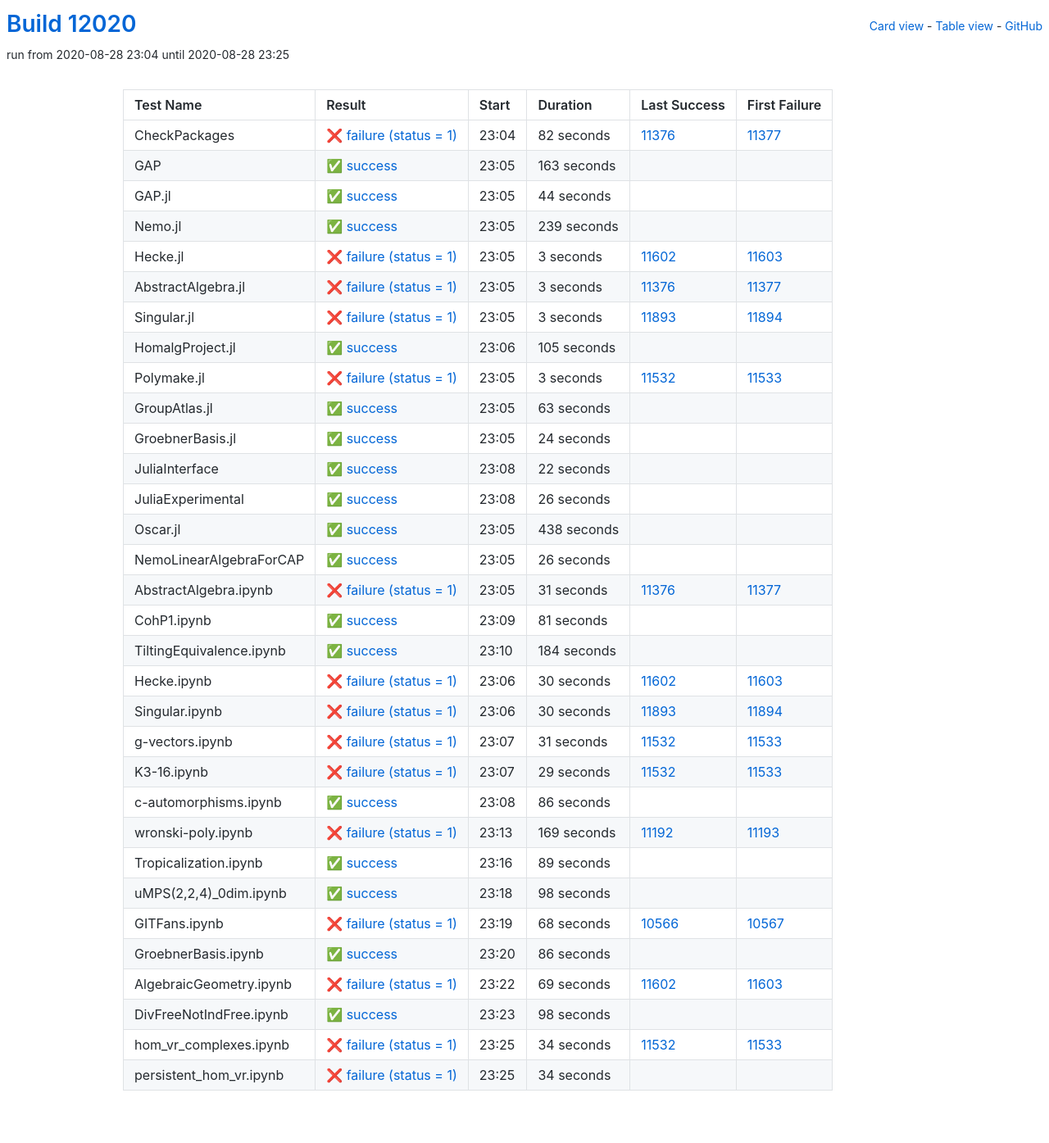
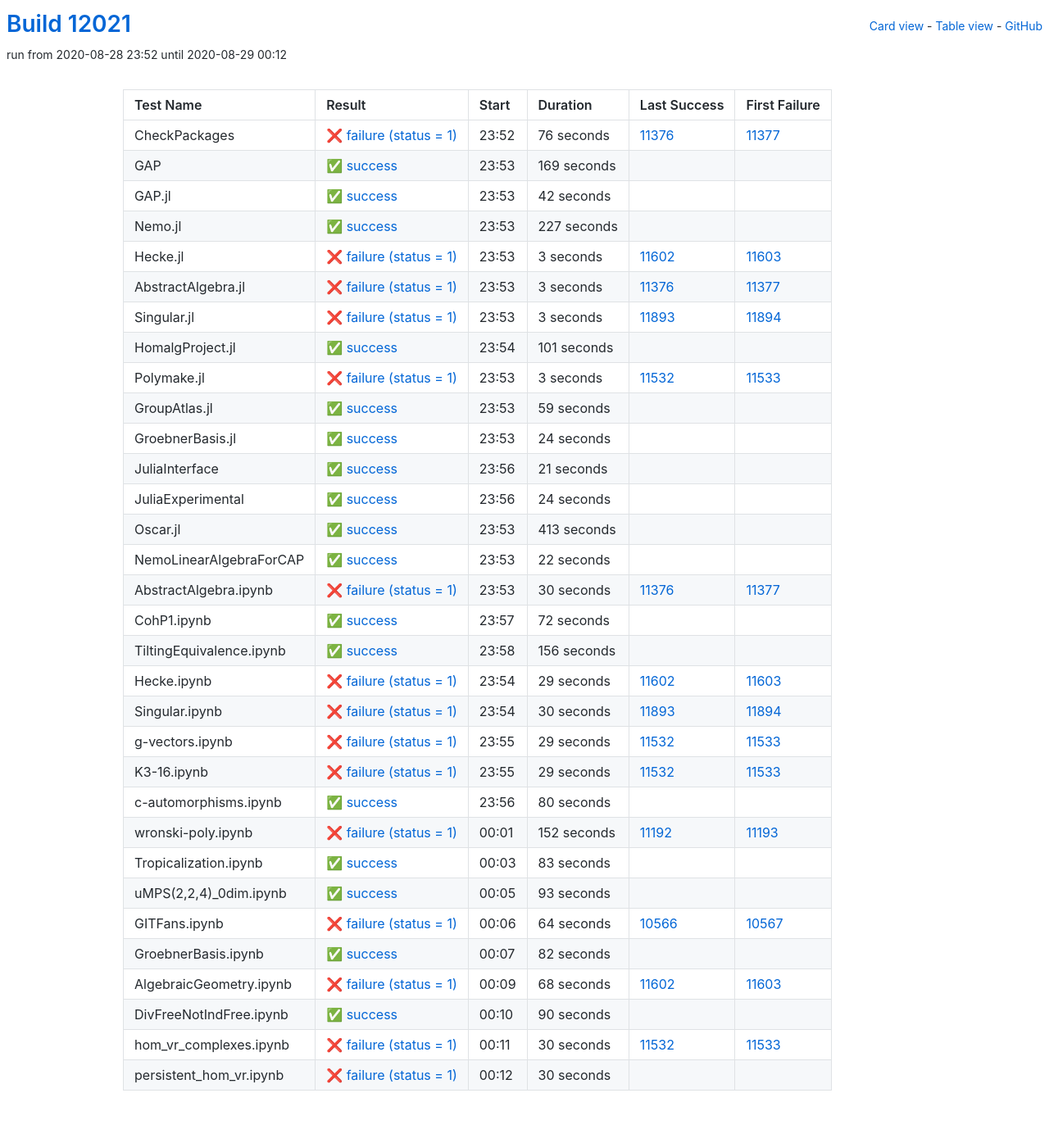
Before and after one commit to oscar-system/oscar-ci-status, a Jekyll site: the page built from table.html, in a window 1280 px wide. Shown: the whole page at 82% size. Built offline with Jekyll 4.4.1, drawn with Linux system fonts in a browser that asks for light colours.

Commit message:
Build #12021

```diff
--- a/_data/ci.yml
+++ b/_data/ci.yml
@@ -1,6 +1,6 @@
 ---
-build: 12020
-build_url: https://oscarci.mathematik.uni-kl.de/job/oscar/12020/
+build: 12021
+build_url: https://oscarci.mathematik.uni-kl.de/job/oscar/12021/
 job: oscar
 organization: oscar-system
 repo: oscar-ci-status
@@ -8,56 +8,56 @@
 tests:
 - name: CheckPackages
   id: checkpackages
-  log: https://oscarci.mathematik.uni-kl.de/job/oscar/12020/artifact/logs/build-12020/CheckPackages.log
-  start: 2020-08-28 23:04
+  log: https://oscarci.mathematik.uni-kl.de/job/oscar/12021/artifact/logs/build-12021/CheckPackages.log
+  start: 2020-08-28 23:52
   success: false
   exitcode: 1
   status: failure
-  duration: 82
+  duration: 76
   last_success: 11376
   last_success_url: https://oscarci.mathematik.uni-kl.de/job/oscar/11376/
   first_failure: 11377
   first_failure_url: https://oscarci.mathematik.uni-kl.de/job/oscar/11377/
 - name: GAP
   id: gap
-  log: https://oscarci.mathematik.uni-kl.de/job/oscar/12020/artifact/logs/build-12020/GAP.log
-  start: 2020-08-28 23:05
+  log: https://oscarci.mathematik.uni-kl.de/job/oscar/12021/artifact/logs/build-12021/GAP.log
+  start: 2020-08-28 23:53
   success: true
   exitcode: 0
   status: success
-  duration: 163
+  duration: 169
   last_success: false
   last_success_url:
   first_failure: false
   first_failure_url:
 - name: GAP.jl
   id: gap-jl
-  log: https://oscarci.mathematik.uni-kl.de/job/oscar/12020/artifact/logs/build-12020/GAP.jl.log
-  start: 2020-08-28 23:05
+  log: https://oscarci.mathematik.uni-kl.de/job/oscar/12021/artifact/logs/build-12021/GAP.jl.log
+  start: 2020-08-28 23:53
   success: true
   exitcode: 0
   status: success
-  duration: 44
+  duration: 42
   last_success: false
   last_success_url:
   first_failure: false
   first_failure_url:
 - name: Nemo.jl
   id: nemo-jl
-  log: https://oscarci.mathematik.uni-kl.de/job/oscar/12020/artifact/logs/build-12020/Nemo.jl.log
-  start: 2020-08-28 23:05
+  log: https://oscarci.mathematik.uni-kl.de/job/oscar/12021/artifact/logs/build-12021/Nemo.jl.log
+  start: 2020-08-28 23:53
   success: true
   exitcode: 0
   status: success
-  duration: 239
+  duration: 227
   last_success: false
   last_success_url:
   first_failure: false
   first_failure_url:
 - name: Hecke.jl
   id: hecke-jl
-  log: https://oscarci.mathematik.uni-kl.de/job/oscar/12020/artifact/logs/build-12020/Hecke.jl.log
-  start: 2020-08-28 23:05
+  log: https://oscarci.mathematik.uni-kl.de/job/oscar/12021/artifact/logs/build-12021/Hecke.jl.log
+  start: 2020-08-28 23:53
   success: false
   exitcode: 1
   status: failure
@@ -68,8 +68,8 @@
   first_failure_url: https://oscarci.mathematik.uni-kl.de/job/oscar/11603/
 - name: AbstractAlgebra.jl
   id: abstractalgebra-jl
-  log: https://oscarci.mathematik.uni-kl.de/job/oscar/12020/artifact/logs/build-12020/AbstractAlgebra.jl.log
-  start: 2020-08-28 23:05
+  log: https://oscarci.mathematik.uni-kl.de/job/oscar/12021/artifact/logs/build-12021/AbstractAlgebra.jl.log
+  start: 2020-08-28 23:53
   success: false
   exitcode: 1
   status: failure
@@ -80,8 +80,8 @@
   first_failure_url: https://oscarci.mathematik.uni-kl.de/job/oscar/11377/
 - name: Singular.jl
   id: singular-jl
-  log: https://oscarci.mathematik.uni-kl.de/job/oscar/12020/artifact/logs/build-12020/Singular.jl.log
-  start: 2020-08-28 23:05
+  log: https://oscarci.mathematik.uni-kl.de/job/oscar/12021/artifact/logs/build-12021/Singular.jl.log
+  start: 2020-08-28 23:53
   success: false
   exitcode: 1
   status: failure
@@ -92,20 +92,20 @@
   first_failure_url: https://oscarci.mathematik.uni-kl.de/job/oscar/11894/
 - name: HomalgProject.jl
   id: homalgproject-jl
-  log: https://oscarci.mathematik.uni-kl.de/job/oscar/12020/artifact/logs/build-12020/HomalgProject.jl.log
-  start: 2020-08-28 23:06
+  log: https://oscarci.mathematik.uni-kl.de/job/oscar/12021/artifact/logs/build-12021/HomalgProject.jl.log
+  start: 2020-08-28 23:54
   success: true
   exitcode: 0
   status: success
-  duration: 105
+  duration: 101
   last_success: false
   last_success_url:
   first_failure: false
   first_failure_url:
 - name: Polymake.jl
   id: polymake-jl
-  log: https://oscarci.mathematik.uni-kl.de/job/oscar/12020/artifact/logs/build-12020/Polymake.jl.log
-  start: 2020-08-28 23:05
+  log: https://oscarci.mathematik.uni-kl.de/job/oscar/12021/artifact/logs/build-12021/Polymake.jl.log
+  start: 2020-08-28 23:53
   success: false
   exitcode: 1
   status: failure
@@ -116,20 +116,20 @@
   first_failure_url: https://oscarci.mathematik.uni-kl.de/job/oscar/11533/
 - name: GroupAtlas.jl
   id: groupatlas-jl
-  log: https://oscarci.mathematik.uni-kl.de/job/oscar/12020/artifact/logs/build-12020/GroupAtlas.jl.log
-  start: 2020-08-28 23:05
+  log: https://oscarci.mathematik.uni-kl.de/job/oscar/12021/artifact/logs/build-12021/GroupAtlas.jl.log
+  start: 2020-08-28 23:53
   success: true
   exitcode: 0
   status: success
-  duration: 63
+  duration: 59
   last_success: false
   last_success_url:
   first_failure: false
   first_failure_url:
 - name: GroebnerBasis.jl
   id: groebnerbasis-jl
-  log: https://oscarci.mathematik.uni-kl.de/job/oscar/12020/artifact/logs/build-12020/GroebnerBasis.jl.log
-  start: 2020-08-28 23:05
+  log: https://oscarci.mathematik.uni-kl.de/job/oscar/12021/artifact/logs/build-12021/GroebnerBasis.jl.log
+  start: 2020-08-28 23:53
   success: true
   exitcode: 0
   status: success
@@ -140,8 +140,44 @@
   first_failure_url:
 - name: JuliaInterface
   id: juliainterface
-  log: https://oscarci.mathematik.uni-kl.de/job/oscar/12020/artifact/logs/build-12020/JuliaInterface.log
-  start: 2020-08-28 23:08
+  log: https://oscarci.mathematik.uni-kl.de/job/oscar/12021/artifact/logs/build-12021/JuliaInterface.log
+  start: 2020-08-28 23:56
+  success: true
+  exitcode: 0
+  status: success
+  duration: 21
+  last_success: false
+  last_success_url:
+  first_failure: false
+  first_failure_url:
+- name: JuliaExperimental
+  id: juliaexperimental
+  log: https://oscarci.mathematik.uni-kl.de/job/oscar/12021/artifact/logs/build-12021/JuliaExperimental.log
+  start: 2020-08-28 23:56
+  success: true
+  exitcode: 0
+  status: success
+  duration: 24
+  last_success: false
+  last_success_url:
+  first_failure: false
+  first_failure_url:
+- name: Oscar.jl
+  id: oscar-jl
+  log: https://oscarci.mathematik.uni-kl.de/job/oscar/12021/artifact/logs/build-12021/Oscar.jl.log
+  start: 2020-08-28 23:53
+  success: true
+  exitcode: 0
+  status: success
+  duration: 413
+  last_success: false
+  last_success_url:
+  first_failure: false
+  first_failure_url:
+- name: NemoLinearAlgebraForCAP
+  id: nemolinearalgebraforcap
+  log: https://oscarci.mathematik.uni-kl.de/job/oscar/12021/artifact/logs/build-12021/NemoLinearAlgebraForCAP.log
+  start: 2020-08-28 23:53
   success: true
   exitcode: 0
   status: success
@@ -150,94 +186,58 @@
   last_success_url:
   first_failure: false
   first_failure_url:
-- name: JuliaExperimental
-  id: juliaexperimental
-  log: https://oscarci.mathematik.uni-kl.de/job/oscar/12020/artifact/logs/build-12020/JuliaExperimental.log
-  start: 2020-08-28 23:08
-  success: true
-  exitcode: 0
-  status: success
-  duration: 26
-  last_success: false
-  last_success_url:
-  first_failure: false
-  first_failure_url:
-- name: Oscar.jl
-  id: oscar-jl
-  log: https://oscarci.mathematik.uni-kl.de/job/oscar/12020/artifact/logs/build-12020/Oscar.jl.log
-  start: 2020-08-28 23:05
-  success: true
-  exitcode: 0
-  status: success
-  duration: 438
-  last_success: false
-  last_success_url:
-  first_failure: false
-  first_failure_url:
-- name: NemoLinearAlgebraForCAP
-  id: nemolinearalgebraforcap
-  log: https://oscarci.mathematik.uni-kl.de/job/oscar/12020/artifact/logs/build-12020/NemoLinearAlgebraForCAP.log
-  start: 2020-08-28 23:05
-  success: true
-  exitcode: 0
-  status: success
-  duration: 26
-  last_success: false
-  last_success_url:
-  first_failure: false
-  first_failure_url:
 - name: AbstractAlgebra.ipynb
   id: abstractalgebra-ipynb
-  log: https://oscarci.mathematik.uni-kl.de/job/oscar/12020/artifact/logs/build-12020/AbstractAlgebra.ipynb.log
-  start: 2020-08-28 23:05
+  log: https://oscarci.mathematik.uni-kl.de/job/oscar/12021/artifact/logs/build-12021/AbstractAlgebra.ipynb.log
+  start: 2020-08-28 23:53
   success: false
   exitcode: 1
   status: failure
-  duration: 31
+  duration: 30
   last_success: 11376
   last_success_url: https://oscarci.mathematik.uni-kl.de/job/oscar/11376/
   first_failure: 11377
   first_failure_url: https://oscarci.mathematik.uni-kl.de/job/oscar/11377/
 - name: CohP1.ipynb
   id: cohp1-ipynb
-  log: https://oscarci.mathematik.uni-kl.de/job/oscar/12020/artifact/logs/build-12020/CohP1.ipynb.log
-  start: 2020-08-28 23:09
+  log: https://oscarci.mathematik.uni-kl.de/job/oscar/12021/artifact/logs/build-12021/CohP1.ipynb.log
+  start: 2020-08-28 23:57
   success: true
   exitcode: 0
   status: success
-  duration: 81
+  duration: 72
   last_success: false
   last_success_url:
   first_failure: false
   first_failure_url:
 - name: TiltingEquivalence.ipynb
   id: tiltingequivalence-ipynb
-  log: https://oscarci.mathematik.uni-kl.de/job/oscar/12020/artifact/logs/build-12020/TiltingEquivalence.ipynb.log
-  start: 2020-08-28 23:10
+  log: https://oscarci.mathematik.uni-kl.de/job/oscar/12021/artifact/logs/build-12021/TiltingEquivalence.ipynb.log
+  start: 2020-08-28 23:58
   success: true
   exitcode: 0
   status: success
-  duration: 184
+  duration: 156
   last_success: false
   last_success_url:
   first_failure: false
   first_failure_url:
 - name: Hecke.ipynb
   id: hecke-ipynb
-  log: https://oscarci.mathematik.uni-kl.de/job/oscar/12020/artifact/logs/build-12020/Hecke.ipynb.log
-  start: 2020-08-28 23:06
+  log: https://oscarci.mathematik.uni-kl.de/job/oscar/12021/artifact/logs/build-12021/Hecke.ipynb.log
+  start: 2020-08-28 23:54
   success: false
   exitcode: 1
   status: failure
-  duration: 30
+  duration: 29
   last_success: 11602
   last_success_url: https://oscarci.mathematik.uni-kl.de/job/oscar/11602/
   first_failure: 11603
   first_failure_url: https://oscarci.mathematik.uni-kl.de/job/oscar/11603/
 - name: Singular.ipynb
   id: singular-ipynb
-  log: https://oscarci.mathematik.uni-kl.de/job/oscar/12020/artifact/logs/build-12020/Singular.ipynb.log
-  start: 2020-08-28 23:06
+  log: https://oscarci.mathematik.uni-kl.de/job/oscar/12021/artifact/logs/build-12021/Singular.ipynb.log
+  start: 2020-08-28 23:54
   success: false
   exitcode: 1
   status: failure
@@ -248,20 +248,20 @@
   first_failure_url: https://oscarci.mathematik.uni-kl.de/job/oscar/11894/
 - name: g-vectors.ipynb
   id: g-vectors-ipynb
-  log: https://oscarci.mathematik.uni-kl.de/job/oscar/12020/artifact/logs/build-12020/g-vectors.ipynb.log
-  start: 2020-08-28 23:07
+  log: https://oscarci.mathematik.uni-kl.de/job/oscar/12021/artifact/logs/build-12021/g-vectors.ipynb.log
+  start: 2020-08-28 23:55
   success: false
   exitcode: 1
   status: failure
-  duration: 31
+  duration: 29
   last_success: 11532
   last_success_url: https://oscarci.mathematik.uni-kl.de/job/oscar/11532/
   first_failure: 11533
   first_failure_url: https://oscarci.mathematik.uni-kl.de/job/oscar/11533/
 - name: K3-16.ipynb
   id: k3-16-ipynb
-  log: https://oscarci.mathematik.uni-kl.de/job/oscar/12020/artifact/logs/build-12020/K3-16.ipynb.log
-  start: 2020-08-28 23:07
+  log: https://oscarci.mathematik.uni-kl.de/job/oscar/12021/artifact/logs/build-12021/K3-16.ipynb.log
+  start: 2020-08-28 23:55
   success: false
   exitcode: 1
   status: failure
@@ -272,120 +272,120 @@
   first_failure_url: https://oscarci.mathematik.uni-kl.de/job/oscar/11533/
 - name: c-automorphisms.ipynb
   id: c-automorphisms-ipynb
-  log: https://oscarci.mathematik.uni-kl.de/job/oscar/12020/artifact/logs/build-12020/c-automorphisms.ipynb.log
-  start: 2020-08-28 23:08
+  log: https://oscarci.mathematik.uni-kl.de/job/oscar/12021/artifact/logs/build-12021/c-automorphisms.ipynb.log
+  start: 2020-08-28 23:56
   success: true
   exitcode: 0
   status: success
-  duration: 86
+  duration: 80
   last_success: false
   last_success_url:
   first_failure: false
   first_failure_url:
 - name: wronski-poly.ipynb
   id: wronski-poly-ipynb
-  log: https://oscarci.mathematik.uni-kl.de/job/oscar/12020/artifact/logs/build-12020/wronski-poly.ipynb.log
-  start: 2020-08-28 23:13
+  log: https://oscarci.mathematik.uni-kl.de/job/oscar/12021/artifact/logs/build-12021/wronski-poly.ipynb.log
+  start: 2020-08-29 00:01
   success: false
   exitcode: 1
   status: failure
-  duration: 169
+  duration: 152
   last_success: 11192
   last_success_url: https://oscarci.mathematik.uni-kl.de/job/oscar/11192/
   first_failure: 11193
   first_failure_url: https://oscarci.mathematik.uni-kl.de/job/oscar/11193/
 - name: Tropicalization.ipynb
   id: tropicalization-ipynb
-  log: https://oscarci.mathematik.uni-kl.de/job/oscar/12020/artifact/logs/build-12020/Tropicalization.ipynb.log
-  start: 2020-08-28 23:16
+  log: https://oscarci.mathematik.uni-kl.de/job/oscar/12021/artifact/logs/build-12021/Tropicalization.ipynb.log
+  start: 2020-08-29 00:03
   success: true
   exitcode: 0
   status: success
-  duration: 89
+  duration: 83
   last_success: false
   last_success_url:
   first_failure: false
   first_failure_url:
 - name: uMPS(2,2,4)_0dim.ipynb
   id: umps-2-2-4-0dim-ipynb
-  log: https://oscarci.mathematik.uni-kl.de/job/oscar/12020/artifact/logs/build-12020/uMPS-2-2-4-_0dim.ipynb.log
-  start: 2020-08-28 23:18
+  log: https://oscarci.mathematik.uni-kl.de/job/oscar/12021/artifact/logs/build-12021/uMPS-2-2-4-_0dim.ipynb.log
+  start: 2020-08-29 00:05
   success: true
   exitcode: 0
   status: success
-  duration: 98
+  duration: 93
   last_success: false
   last_success_url:
   first_failure: false
   first_failure_url:
 - name: GITFans.ipynb
   id: gitfans-ipynb
-  log: https://oscarci.mathematik.uni-kl.de/job/oscar/12020/artifact/logs/build-12020/GITFans.ipynb.log
-  start: 2020-08-28 23:19
+  log: https://oscarci.mathematik.uni-kl.de/job/oscar/12021/artifact/logs/build-12021/GITFans.ipynb.log
+  start: 2020-08-29 00:06
   success: false
   exitcode: 1
   status: failure
-  duration: 68
+  duration: 64
   last_success: 10566
   last_success_url: https://oscarci.mathematik.uni-kl.de/job/oscar/10566/
   first_failure: 10567
   first_failure_url: https://oscarci.mathematik.uni-kl.de/job/oscar/10567/
 - name: GroebnerBasis.ipynb
   id: groebnerbasis-ipynb
-  log: https://oscarci.mathematik.uni-kl.de/job/oscar/12020/artifact/logs/build-12020/GroebnerBasis.ipynb.log
-  start: 2020-08-28 23:20
+  log: https://oscarci.mathematik.uni-kl.de/job/oscar/12021/artifact/logs/build-12021/GroebnerBasis.ipynb.log
+  start: 2020-08-29 00:07
   success: true
   exitcode: 0
   status: success
-  duration: 86
+  duration: 82
   last_success: false
   last_success_url:
   first_failure: false
   first_failure_url:
 - name: AlgebraicGeometry.ipynb
   id: algebraicgeometry-ipynb
-  log: https://oscarci.mathematik.uni-kl.de/job/oscar/12020/artifact/logs/build-12020/AlgebraicGeometry.ipynb.log
-  start: 2020-08-28 23:22
+  log: https://oscarci.mathematik.uni-kl.de/job/oscar/12021/artifact/logs/build-12021/AlgebraicGeometry.ipynb.log
+  start: 2020-08-29 00:09
   success: false
   exitcode: 1
   status: failure
-  duration: 69
+  duration: 68
   last_success: 11602
   last_success_url: https://oscarci.mathematik.uni-kl.de/job/oscar/11602/
   first_failure: 11603
   first_failure_url: https://oscarci.mathematik.uni-kl.de/job/oscar/11603/
 - name: DivFreeNotIndFree.ipynb
   id: divfreenotindfree-ipynb
-  log: https://oscarci.mathematik.uni-kl.de/job/oscar/12020/artifact/logs/build-12020/DivFreeNotIndFree.ipynb.log
-  start: 2020-08-28 23:23
+  log: https://oscarci.mathematik.uni-kl.de/job/oscar/12021/artifact/logs/build-12021/DivFreeNotIndFree.ipynb.log
+  start: 2020-08-29 00:10
   success: true
   exitcode: 0
   status: success
-  duration: 98
+  duration: 90
   last_success: false
   last_success_url:
   first_failure: false
   first_failure_url:
 - name: hom_vr_complexes.ipynb
   id: hom-vr-complexes-ipynb
-  log: https://oscarci.mathematik.uni-kl.de/job/oscar/12020/artifact/logs/build-12020/hom_vr_complexes.ipynb.log
-  start: 2020-08-28 23:25
+  log: https://oscarci.mathematik.uni-kl.de/job/oscar/12021/artifact/logs/build-12021/hom_vr_complexes.ipynb.log
+  start: 2020-08-29 00:11
   success: false
   exitcode: 1
   status: failure
-  duration: 34
+  duration: 30
   last_success: 11532
   last_success_url: https://oscarci.mathematik.uni-kl.de/job/oscar/11532/
   first_failure: 11533
   first_failure_url: https://oscarci.mathematik.uni-kl.de/job/oscar/11533/
 - name: persistent_hom_vr.ipynb
   id: persistent-hom-vr-ipynb
-  log: https://oscarci.mathematik.uni-kl.de/job/oscar/12020/artifact/logs/build-12020/persistent_hom_vr.ipynb.log
-  start: 2020-08-28 23:25
+  log: https://oscarci.mathematik.uni-kl.de/job/oscar/12021/artifact/logs/build-12021/persistent_hom_vr.ipynb.log
+  start: 2020-08-29 00:12
   success: false
   exitcode: 1
   status: failure
-  duration: 34
+  duration: 30
   last_success: false
   last_success_url:
   first_failure: false
```
Also changed, not shown: README.md.
